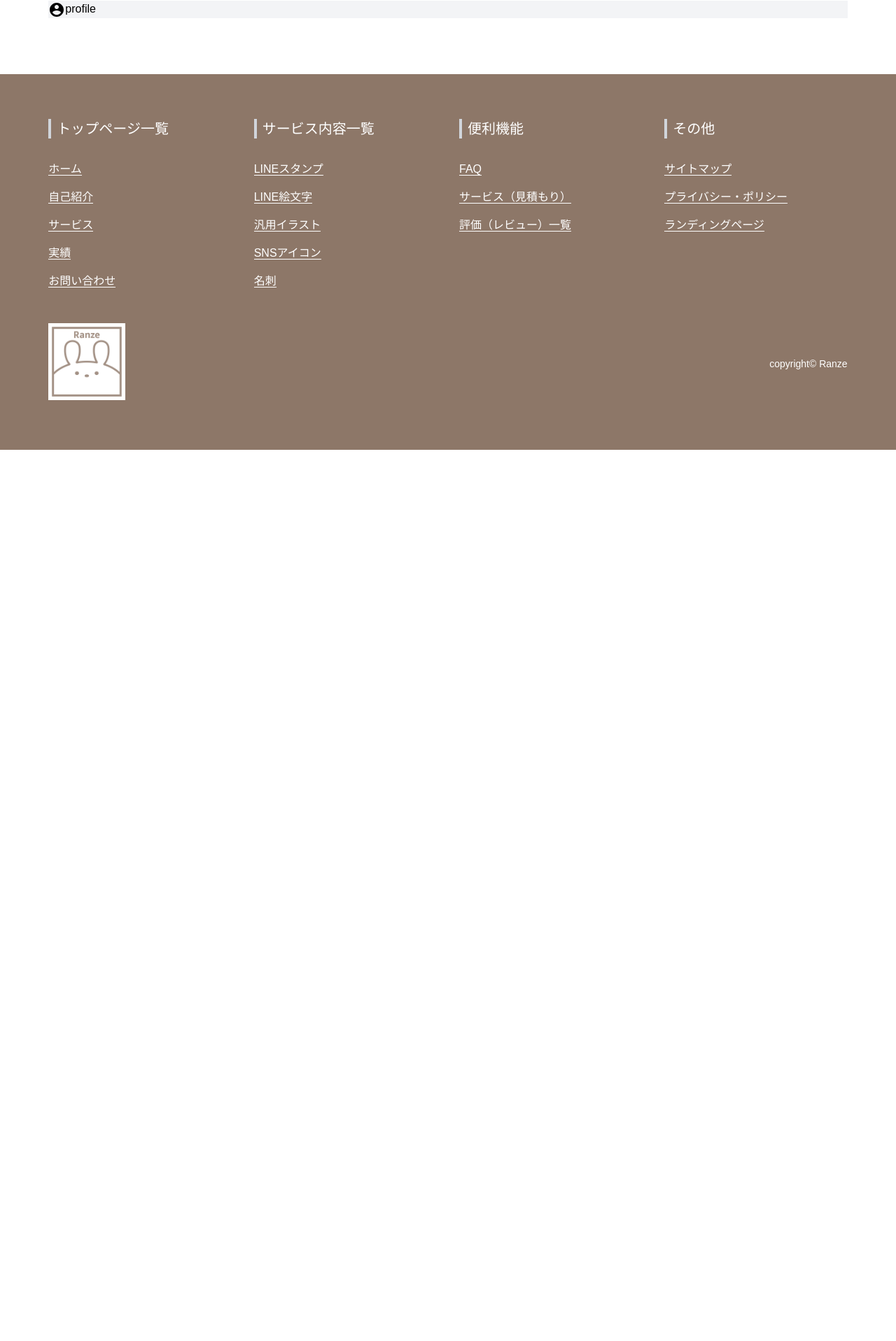
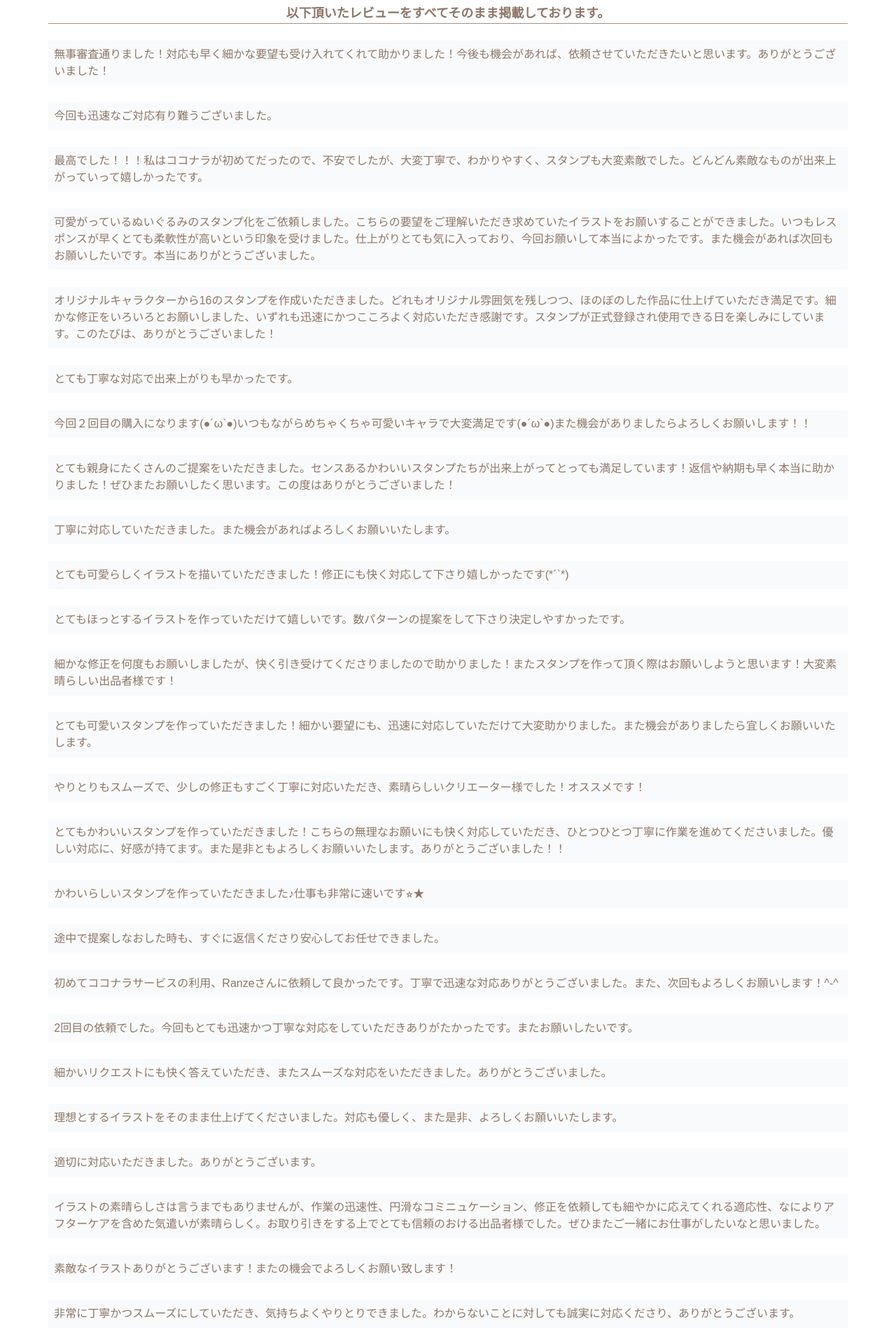
Before and after one commit to mayone-du/ranze-hp, a Next.js app: page /works/reviews in a window 1280 px wide. Shown: the part 880-2797 px from the top of the page at 70% size. Before the commit the page ends 1523 px from the top, so only its background shows below. Built offline with nearby package versions, Linux system fonts and the light colour scheme.

Commit message:
Add image, review texts

```diff
--- a/src/pages/service/index.tsx
+++ b/src/pages/service/index.tsx
@@ -100,7 +100,6 @@ const Service: React.VFC = () => {
           </Row>
         </Block>
 
-
         {/* <Block sectionTitle="FLOW" sectionSubText="納品の流れ">
           <Row>
             <Column>hoge</Column>
--- a/src/pages/works/reviews.tsx
+++ b/src/pages/works/reviews.tsx
@@ -1,10 +1,9 @@
+import { BreadCrumb } from "../../components/shared/BreadCrumb";
+import { Block } from "../../components/shared/generalBlock/Block";
+import { Column } from "../../components/shared/generalBlock/Column";
+import { Row } from "../../components/shared/generalBlock/Row";
 import { Layout } from "../../components/shared/layout/Layout";
 import { SubPageMainVisual } from "../../components/shared/SubPageMainVisual";
-import { BreadCrumb } from "../../components/shared/BreadCrumb";
-import { Block } from "../../components/shared/generalBlock/Block";
-import { Row } from "../../components/shared/generalBlock/Row";
-import { Column } from "../../components/shared/generalBlock/Column";
-import { AccountCircle } from '@material-ui/icons';
 
 const Reviews: React.VFC = () => {
   const siteTitle = "Reviews";
@@ -16,22 +15,157 @@ const Reviews: React.VFC = () => {
         isActivePage={siteTitle}
       >
         <SubPageMainVisual title={siteTitle} subText="Reviews sub text" />
-        <BreadCrumb parentPage='Works' parentPath='/works' currentPage={siteTitle} />
+        <BreadCrumb
+          parentPage="Works"
+          parentPath="/works"
+          currentPage={siteTitle}
+        />
 
-        <Block>
-          <p className="text-center">レビュー</p>
-          <h2 className="lg:text-4xl text-2xl tracking-widest font-bold text-center lg:py-4 py-2">
-            レビューの一覧
-          </h2>
+        <Block sectionSubText="レビュー" sectionTitle="REVIEWS">
           <Row>
-            <Column className="my-0">
-              <div className='bg-gray-100'>
-                <div><AccountCircle />profile</div>
-              </div>
+            <Column className="my-0 text-custom-darkgray">
+              <p className="text-center my-6 border-b border-custom-lightgray text-lg font-bold">
+                以下頂いたレビューをすべてそのまま掲載しております。
+              </p>
+              <p className="p-2 mb-6 bg-gray-50">
+                無事審査通りました！対応も早く細かな要望も受け入れてくれて助かりました！今後も機会があれば、依頼させていただきたいと思います。ありがとうございました！
+              </p>
+
+              <p className="p-2 mb-6 bg-gray-50">
+                今回も迅速なご対応有り難うございました。
+              </p>
+
+              <p className="p-2 mb-6 bg-gray-50">
+                最高でした！！！私はココナラが初めてだったので、不安でしたが、大変丁寧で、わかりやすく、スタンプも大変素敵でした。どんどん素敵なものが出来上がっていって嬉しかったです。
+              </p>
+
+              <p className="p-2 mb-6 bg-gray-50">
+                可愛がっているぬいぐるみのスタンプ化をご依頼しました。こちらの要望をご理解いただき求めていたイラストをお願いすることができました。いつもレスポンスが早くとても柔軟性が高いという印象を受けました。仕上がりとても気に入っており、今回お願いして本当によかったです。また機会があれば次回もお願いしたいです。本当にありがとうございました。
+              </p>
+
+              <p className="p-2 mb-6 bg-gray-50">
+                オリジナルキャラクターから16のスタンプを作成いただきました。どれもオリジナル雰囲気を残しつつ、ほのぼのした作品に仕上げていただき満足です。細かな修正をいろいろとお願いしました、いずれも迅速にかつこころよく対応いただき感謝です。スタンプが正式登録され使用できる日を楽しみにしています。このたびは、ありがとうございました！
+              </p>
+
+              <p className="p-2 mb-6 bg-gray-50">
+                とても丁寧な対応で出来上がりも早かったです。
+              </p>
+
+              <p className="p-2 mb-6 bg-gray-50">
+                今回２回目の購入になります(●´ω`●)いつもながらめちゃくちゃ可愛いキャラで大変満足です(●´ω`●)また機会がありましたらよろしくお願いします！！
+              </p>
+
+              <p className="p-2 mb-6 bg-gray-50">
+                とても親身にたくさんのご提案をいただきました。センスあるかわいいスタンプたちが出来上がってとっても満足しています！返信や納期も早く本当に助かりました！ぜひまたお願いしたく思います。この度はありがとうございました！
+              </p>
+
+              <p className="p-2 mb-6 bg-gray-50">
+                丁寧に対応していただきました。また機会があればよろしくお願いいたします。
+              </p>
+
+              <p className="p-2 mb-6 bg-gray-50">
+                とても可愛らしくイラストを描いていただきました！修正にも快く対応して下さり嬉しかったです(*´`*)
+              </p>
+
+              <p className="p-2 mb-6 bg-gray-50">
+                とてもほっとするイラストを作っていただけて嬉しいです。数パターンの提案をして下さり決定しやすかったです。
+              </p>
+
+              <p className="p-2 mb-6 bg-gray-50">
+                細かな修正を何度もお願いしましたが、快く引き受けてくださりましたので助かりました！またスタンプを作って頂く際はお願いしようと思います！大変素晴らしい出品者様です！
+              </p>
+
+              <p className="p-2 mb-6 bg-gray-50">
+                とても可愛いスタンプを作っていただきました！細かい要望にも、迅速に対応していただけて大変助かりました。また機会がありましたら宜しくお願いいたします。
+              </p>
+
+              <p className="p-2 mb-6 bg-gray-50">
+                {" "}
+                やりとりもスムーズで、少しの修正もすごく丁寧に対応いただき、素晴らしいクリエーター様でした！オススメです！
+              </p>
+
+              <p className="p-2 mb-6 bg-gray-50">
+                {" "}
+                とてもかわいいスタンプを作っていただきました！こちらの無理なお願いにも快く対応していただき、ひとつひとつ丁寧に作業を進めてくださいました。優しい対応に、好感が持てます。また是非ともよろしくお願いいたします。ありがとうございました！！
+              </p>
+
+              <p className="p-2 mb-6 bg-gray-50">
+                {" "}
+                かわいらしいスタンプを作っていただきました♪仕事も非常に速いです⭐︎★
+              </p>
+
+              <p className="p-2 mb-6 bg-gray-50">
+                {" "}
+                途中で提案しなおした時も、すぐに返信くださり安心してお任せできました。
+              </p>
+
+              <p className="p-2 mb-6 bg-gray-50">
+                {" "}
+                初めてココナラサービスの利用、Ranzeさんに依頼して良かったです。丁寧で迅速な対応ありがとうございました。また、次回もよろしくお願いします！^-^
+              </p>
+
+              <p className="p-2 mb-6 bg-gray-50">
+                {" "}
+                2回目の依頼でした。今回もとても迅速かつ丁寧な対応をしていただきありがたかったです。またお願いしたいです。
+              </p>
+
+              <p className="p-2 mb-6 bg-gray-50">
+                {" "}
+                細かいリクエストにも快く答えていただき、またスムーズな対応をいただきました。ありがとうございました。
+              </p>
+
+              <p className="p-2 mb-6 bg-gray-50">
+                {" "}
+                理想とするイラストをそのまま仕上げてくださいました。対応も優しく、また是非、よろしくお願いいたします。
+              </p>
+
+              <p className="p-2 mb-6 bg-gray-50">
+                {" "}
+                適切に対応いただきました。ありがとうございます。
+              </p>
+
+              <p className="p-2 mb-6 bg-gray-50">
+                {" "}
+                イラストの素晴らしさは言うまでもありませんが、作業の迅速性、円滑なコミニュケーション、修正を依頼しても細やかに応えてくれる適応性、なによりアフターケアを含めた気遣いが素晴らしく。お取り引きをする上でとても信頼のおける出品者様でした。ぜひまたご一緒にお仕事がしたいなと思いました。
+              </p>
+
+              <p className="p-2 mb-6 bg-gray-50">
+                {" "}
+                素敵なイラストありがとうございます！またの機会でよろしくお願い致します！
+              </p>
+
+              <p className="p-2 mb-6 bg-gray-50">
+                {" "}
+                非常に丁寧かつスムーズにしていただき、気持ちよくやりとりできました。わからないことに対しても誠実に対応くださり、ありがとうございます。
+              </p>
+
+              <p className="p-2 mb-6 bg-gray-50">
+                {" "}
+                完成して嬉しいです！クオリティもとても高くて、満足です😆何から何まで迅速なご対応有難うございました！今後も機会があれば、ぜひ依頼をさせていただきたいと思います！有難うございました！
+              </p>
+
+              <p className="p-2 mb-6 bg-gray-50">
+                {" "}
+                今回初めてLINEスタンプを作成しようと購入させて頂きました！絵タッチがとても好みで完成商品も想像以上の物を作って頂きました！大変満足しております！納品後も審査の出し方など嫌な顔1つせず丁寧に教えて頂きありがとうございます！審査が通るかどうか分かりませんが今から待ち遠しいです！今回の取引ありがとうございました(●´ω`●)
+              </p>
+
+              <p className="p-2 mb-6 bg-gray-50">
+                {" "}
+                たくさん要望を出したにもかかわらず、全て丁寧に答えて下さり大変満足のいくものになりました。
+              </p>
+
+              <p className="p-2 mb-6 bg-gray-50">
+                {" "}
+                とにかく対応が早く納品までテンポ良くお願いできました。
+              </p>
+
+              <p className="p-2 mb-6 bg-gray-50">
+                {" "}
+                とても丁寧に対応して頂き、安心して進められました‼またご縁がありましたらどうぞよろしくお願い致します‼ありがとうございました。
+              </p>
             </Column>
           </Row>
         </Block>
-
       </Layout>
     </>
   );
```
Also changed, not shown: src/pages/index.tsx (+14 -11 lines), public/images/home/accept/line-pictograph.png (added).
